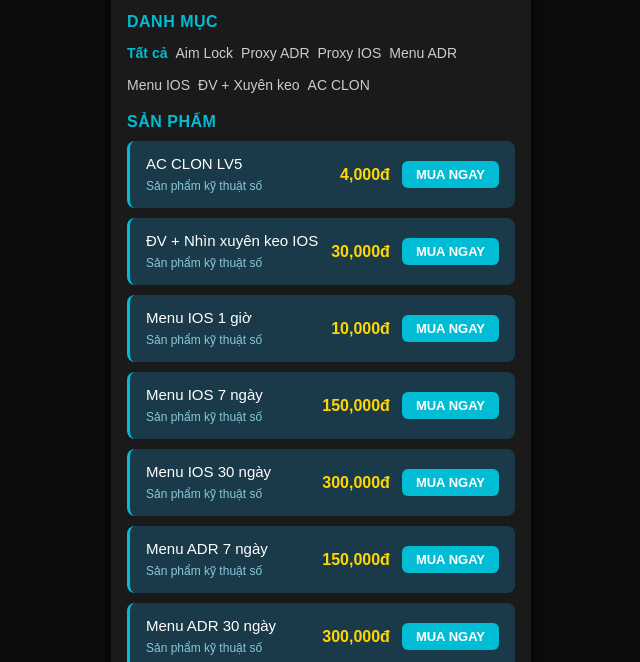
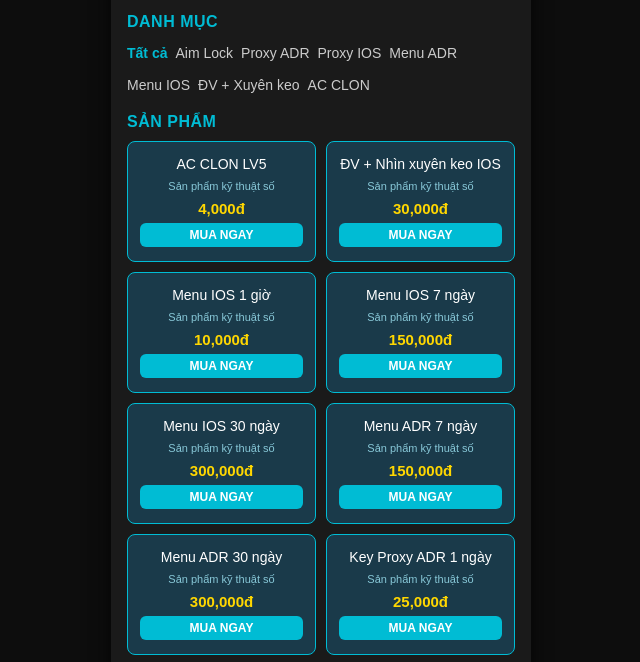
Before and after one commit to phuc51580/Adminhi-51580, a website: page index.html in a window 1280 px wide. Shown: the part 86-748 px from the top of the page, without its empty margins (319-959 px from the left). Drawn offline with Linux system fonts and the light colour scheme.

Commit message:
Update index.html

```diff
--- a/index.html
+++ b/index.html
@@ -92,50 +92,56 @@
             font-weight: bold;
         }
 
+        /* Sản phẩm dạng ô vuông */
+        .product-grid {
+            display: grid;
+            grid-template-columns: 1fr 1fr;
+            gap: 10px;
+        }
+
         .product {
             background: #1a3a4a;
             border-radius: 8px;
-            padding: 14px 16px;
-            margin-bottom: 10px;
+            padding: 14px 12px;
             display: flex;
+            flex-direction: column;
+            align-items: center;
+            text-align: center;
+            border: 1px solid #00bcd4;
+            min-height: 120px;
             justify-content: space-between;
-            align-items: center;
-            border-left: 3px solid #00bcd4;
-        }
-
-        .product .info {
-            flex: 1;
         }
 
         .product .info h3 {
-            font-size: 15px;
+            font-size: 14px;
             margin-bottom: 4px;
             color: #fff;
             font-weight: normal;
         }
 
         .product .info .tag {
-            font-size: 12px;
+            font-size: 11px;
             color: #88c8d8;
         }
 
         .product .price {
-            font-size: 16px;
+            font-size: 15px;
             font-weight: bold;
             color: #ffd700;
-            margin-right: 12px;
+            margin: 6px 0;
         }
 
         .product .btn-buy {
             background: #00bcd4;
             color: #fff;
             border: none;
-            padding: 6px 14px;
+            padding: 5px 12px;
             border-radius: 6px;
             font-weight: bold;
             cursor: pointer;
-            font-size: 13px;
+            font-size: 12px;
             transition: 0.2s;
+            width: 100%;
         }
 
         .product .btn-buy:hover {
@@ -414,7 +420,7 @@
             </div>
 
             <div class="section-title">SẢN PHẨM</div>
-            <div id="productList"></div>
+            <div id="productList" class="product-grid"></div>
         </div>
 
         <!-- ===== TRANG ADMIN ===== -->
@@ -499,35 +505,22 @@
     </div>
 
     <script>
-        // ======= DỮ LIỆU SẢN PHẨM Y HỆT ẢNH =======
+        // ======= DỮ LIỆU SẢN PHẨM =======
         const products = [
-            // AC CLON
             { id: 1, name: 'AC CLON LV5', cat: 'ac', price: 4000 },
-
-            // ĐV + Xuyên keo
             { id: 2, name: 'ĐV + Nhìn xuyên keo IOS', cat: 'dv', price: 30000 },
-
-            // Menu IOS
             { id: 3, name: 'Menu IOS 1 giờ', cat: 'menu-ios', price: 10000 },
             { id: 4, name: 'Menu IOS 7 ngày', cat: 'menu-ios', price: 150000 },
             { id: 5, name: 'Menu IOS 30 ngày', cat: 'menu-ios', price: 300000 },
-
-            // Menu ADR
             { id: 6, name: 'Menu ADR 7 ngày', cat: 'menu-adr', price: 150000 },
             { id: 7, name: 'Menu ADR 30 ngày', cat: 'menu-adr', price: 300000 },
-
-            // Proxy ADR
             { id: 8, name: 'Key Proxy ADR 1 ngày', cat: 'proxy-adr', price: 25000 },
             { id: 9, name: 'Key Proxy ADR 7 ngày', cat: 'proxy-adr', price: 80000 },
             { id: 10, name: 'Key Proxy ADR 30 ngày', cat: 'proxy-adr', price: 250000 },
-
-            // Proxy IOS
             { id: 11, name: 'Key Proxy IOS 1 ngày', cat: 'proxy-ios', price: 25000 },
             { id: 12, name: 'Key Proxy IOS 7 ngày', cat: 'proxy-ios', price: 80000 },
             { id: 13, name: 'Key Proxy IOS 30 ngày', cat: 'proxy-ios', price: 250000 },
             { id: 14, name: 'Key Proxy IOS 60 ngày', cat: 'proxy-ios', price: 450000 },
-
-            // Aim Lock
             { id: 15, name: 'Aim Lock V1', cat: 'aim', price: 50000 },
             { id: 16, name: 'Aim Lock V2', cat: 'aim', price: 100000 },
             { id: 17, name: 'Aim Lock V3', cat: 'aim', price: 200000 },
@@ -577,7 +570,7 @@
         function renderProducts(cat) {
             let filtered = cat === 'all' ? products : products.filter(p => p.cat === cat);
             if (filtered.length === 0) {
-                productList.innerHTML = '<p style="color:#88c8d8;text-align:center;padding:20px 0;">Không có sản phẩm nào.</p>';
+                productList.innerHTML = '<p style="color:#88c8d8;text-align:center;padding:20px 0;grid-column:1/3;">Không có sản phẩm nào.</p>';
                 return;
             }
             let html = '';
```
